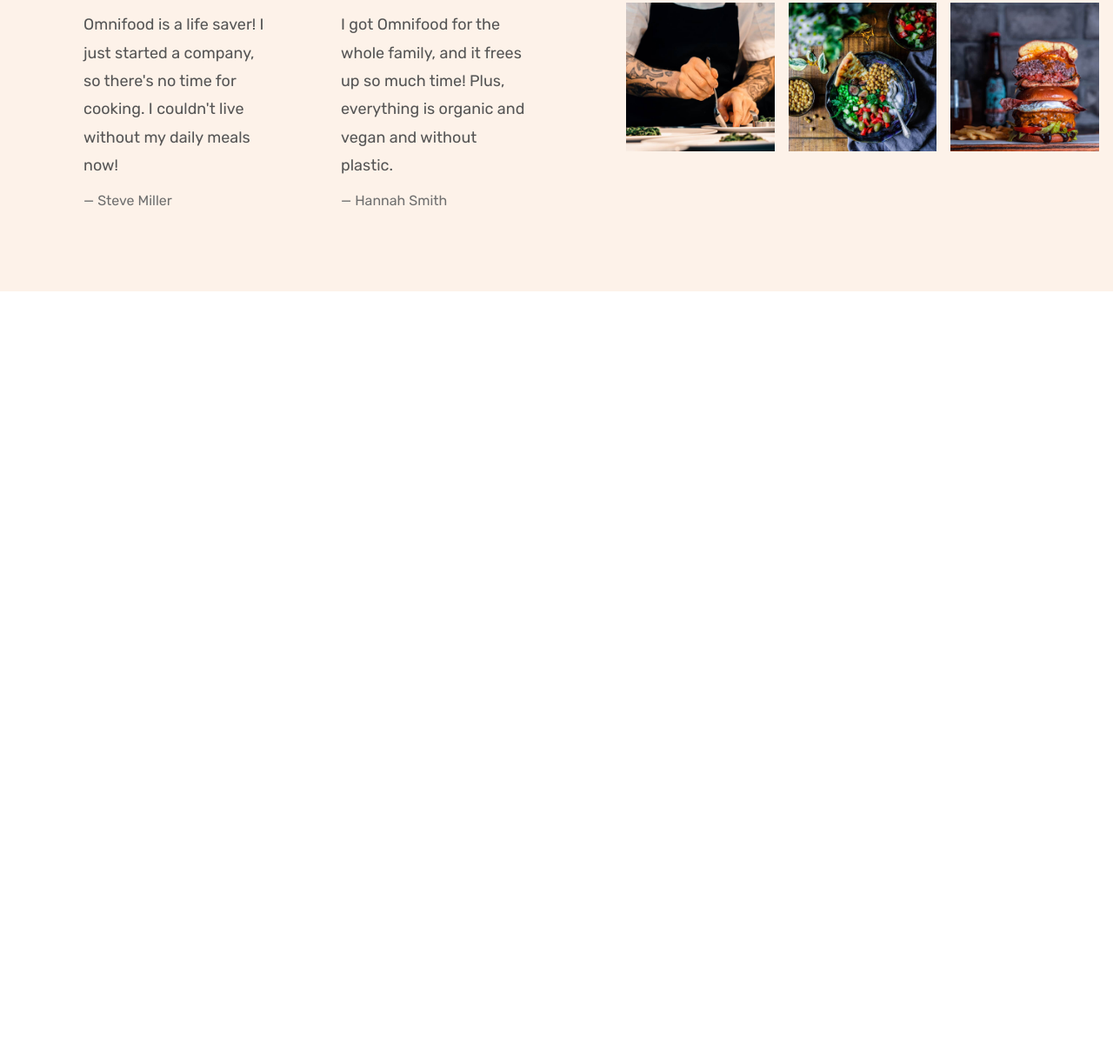
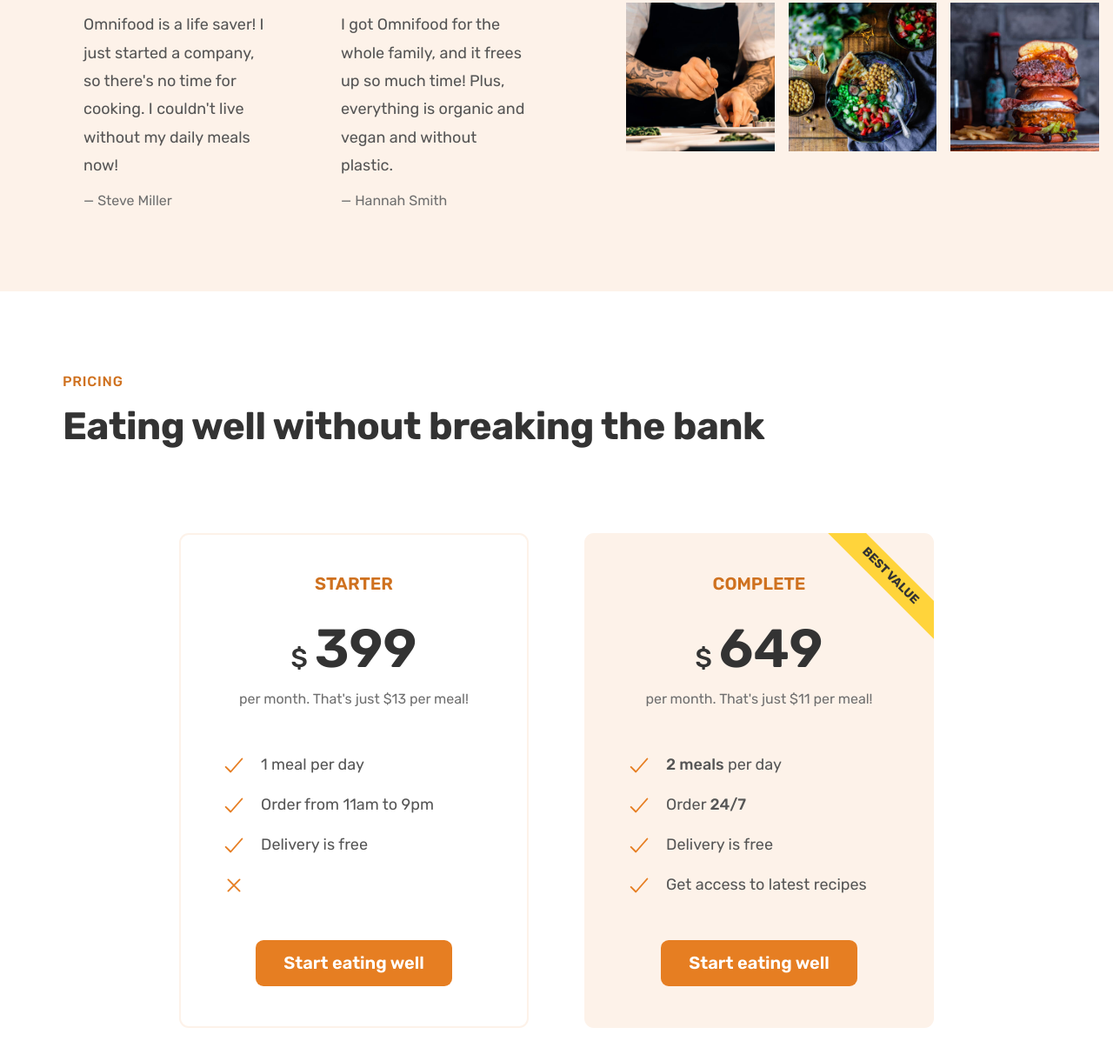
Before and after one commit to marshelaillon/omnifood, a plain HTML site: page index.html in a window 1280 px wide. Shown: the part 4249-5469 px from the top of the page at 87% size. Before the commit the page ends 4584 px from the top, so only its background shows below. Drawn offline with nearby package versions, Linux system fonts and the light colour scheme.

Commit message:
pricing section finished

```diff
--- a/css/general.css
+++ b/css/general.css
@@ -33,6 +33,15 @@ body {
   display: grid;
   column-gap: 6.4rem;
   row-gap: 9.6rem;
+  /* margin-bottom: 9.6rem; */
+}
+
+/* .grid:last-child {
+  margin-bottom: 0;
+} */
+
+.grid:not(:last-child) {
+  margin-bottom: 9.6rem;
 }
 
 .grid--2-cols {
@@ -145,6 +154,26 @@ body {
   border-bottom: 1px solid transparent;
 }
 
+.list {
+  list-style: none;
+  display: flex;
+  flex-direction: column;
+  gap: 1.6rem;
+}
+
+.list-item {
+  font-size: 1.8rem;
+  display: flex;
+  align-items: center;
+  gap: 1.6rem;
+}
+
+.list-icon {
+  width: 3rem;
+  height: 3rem;
+  color: #e67e22;
+}
+
 /* HELPER/SETTINGS CLASSES */
 .margin-right-sm {
   margin-right: 1.6rem !important;
--- a/css/styles.css
+++ b/css/styles.css
@@ -296,26 +296,6 @@
   font-size: 1.8rem;
 }
 
-.list {
-  list-style: none;
-  display: flex;
-  flex-direction: column;
-  gap: 1.6rem;
-}
-
-.list-item {
-  font-size: 1.8rem;
-  display: flex;
-  align-items: center;
-  gap: 1.6rem;
-}
-
-.list-icon {
-  width: 3rem;
-  height: 3rem;
-  color: #e67e22;
-}
-
 /* ------------- */
 /* TESTIMONIALS SECTION */
 /* ------------- */
@@ -375,3 +355,81 @@
 .gallery-item img:hover {
   transform: scale(1.1);
 }
+
+/* ------------- */
+/* PRICING SECTION */
+/* ------------- */
+
+.section-pricing {
+  padding: 9.6rem 0;
+}
+
+.pricing-plan {
+  border-radius: 11px;
+  width: 75%;
+}
+
+.pricing-plan--starter {
+  justify-self: end;
+  padding: 4.6rem;
+  border: 2px solid #fdf2e9;
+}
+
+.pricing-plan--complete {
+  background-color: #fdf2e9;
+  padding: 4.8rem;
+  position: relative;
+  overflow: hidden;
+}
+
+.pricing-plan--complete::after {
+  content: 'Best value';
+  position: absolute;
+  top: 6%;
+  right: -18%;
+  text-transform: uppercase;
+  font-size: 1.4rem;
+  font-weight: 700;
+  background-color: #ffd43b;
+  color: #333;
+  padding: 0.8rem 8rem;
+  transform: rotate(45deg);
+}
+
+.plan-header {
+  text-align: center;
+  margin-bottom: 4.8rem;
+}
+
+.plan-name {
+  color: #cf711f;
+  font-weight: 600;
+  font-size: 2rem;
+  text-transform: uppercase;
+  letter-spacing: 0.75;
+  margin-bottom: 3.2rem;
+}
+
+.plan-price {
+  font-size: 6.2rem;
+  font-weight: 600;
+  color: #333;
+  margin-bottom: 1.2rem;
+}
+
+.plan-price span {
+  font-size: 3rem;
+  font-weight: 500;
+  margin-right: 0.8rem;
+}
+
+.plan-text {
+  font-size: 1.6rem;
+  line-height: 1.6;
+  color: #6f6f6f;
+}
+
+.plan-sign-up {
+  text-align: center;
+  margin-top: 4.8rem;
+}
--- a/index.html
+++ b/index.html
@@ -280,7 +280,7 @@
         </div>
 
         <div class="container all-recipes">
-          <a href="#" class="link">Se all recipes &rarr;</a>
+          <a href="#" class="link">See all recipes &rarr;</a>
         </div>
       </section>
 
@@ -432,6 +432,81 @@
           </figure>
         </div>
       </section>
+
+      <section class="section-pricing">
+        <div class="container">
+          <span class="subheading">Pricing</span>
+          <h2 class="heading-secondary">
+            Eating well without breaking the bank
+          </h2>
+        </div>
+
+        <div class="container grid grid--2-cols">
+          <div class="pricing-plan pricing-plan--starter">
+            <header class="plan-header">
+              <p class="plan-name">Starter</p>
+              <p class="plan-price"><span>$</span>399</p>
+              <p class="plan-text">per month. That's just $13 per meal!</p>
+            </header>
+            <ul class="list">
+              <li class="list-item">
+                <ion-icon name="checkmark-outline" class="list-icon"></ion-icon
+                ><span>1 meal per day</span>
+              </li>
+              <li class="list-item">
+                <ion-icon name="checkmark-outline" class="list-icon"></ion-icon
+                ><span>Order from 11am to 9pm</span>
+              </li>
+              <li class="list-item">
+                <ion-icon name="checkmark-outline" class="list-icon"></ion-icon
+                ><span>Delivery is free</span>
+              </li>
+              <li class="list-item">
+                <ion-icon name="close-outline" class="list-icon"></ion-icon>
+              </li>
+            </ul>
+            <div class="plan-sign-up">
+              <a href="#" class="btn btn--full">Start eating well</a>
+            </div>
+          </div>
+
+          <div class="pricing-plan pricing-plan--complete">
+            <header class="plan-header">
+              <p class="plan-name">Complete</p>
+              <p class="plan-price"><span>$</span>649</p>
+              <p class="plan-text">per month. That's just $11 per meal!</p>
+            </header>
+            <ul class="list">
+              <li class="list-item">
+                <ion-icon name="checkmark-outline" class="list-icon"></ion-icon
+                ><span><strong>2 meals</strong> per day</span>
+              </li>
+              <li class="list-item">
+                <ion-icon name="checkmark-outline" class="list-icon"></ion-icon
+                ><span>Order <strong>24/7</strong></span>
+              </li>
+              <li class="list-item">
+                <ion-icon name="checkmark-outline" class="list-icon"></ion-icon
+                ><span>Delivery is free</span>
+              </li>
+              <li class="list-item">
+                <ion-icon name="checkmark-outline" class="list-icon"></ion-icon
+                ><span>Get access to latest recipes</span>
+              </li>
+            </ul>
+            <div class="plan-sign-up">
+              <a href="#" class="btn btn--full">Start eating well</a>
+            </div>
+          </div>
+        </div>
+
+        <!-- <div class="container grid grid--4-cols">
+          <div class="feature">Feature 1</div>
+          <div class="feature">Feature 2</div>
+          <div class="feature">Feature 3</div>
+          <div class="feature">Feature 4</div>
+        </div> -->
+      </section>
     </main>
   </body>
 </html>
```
